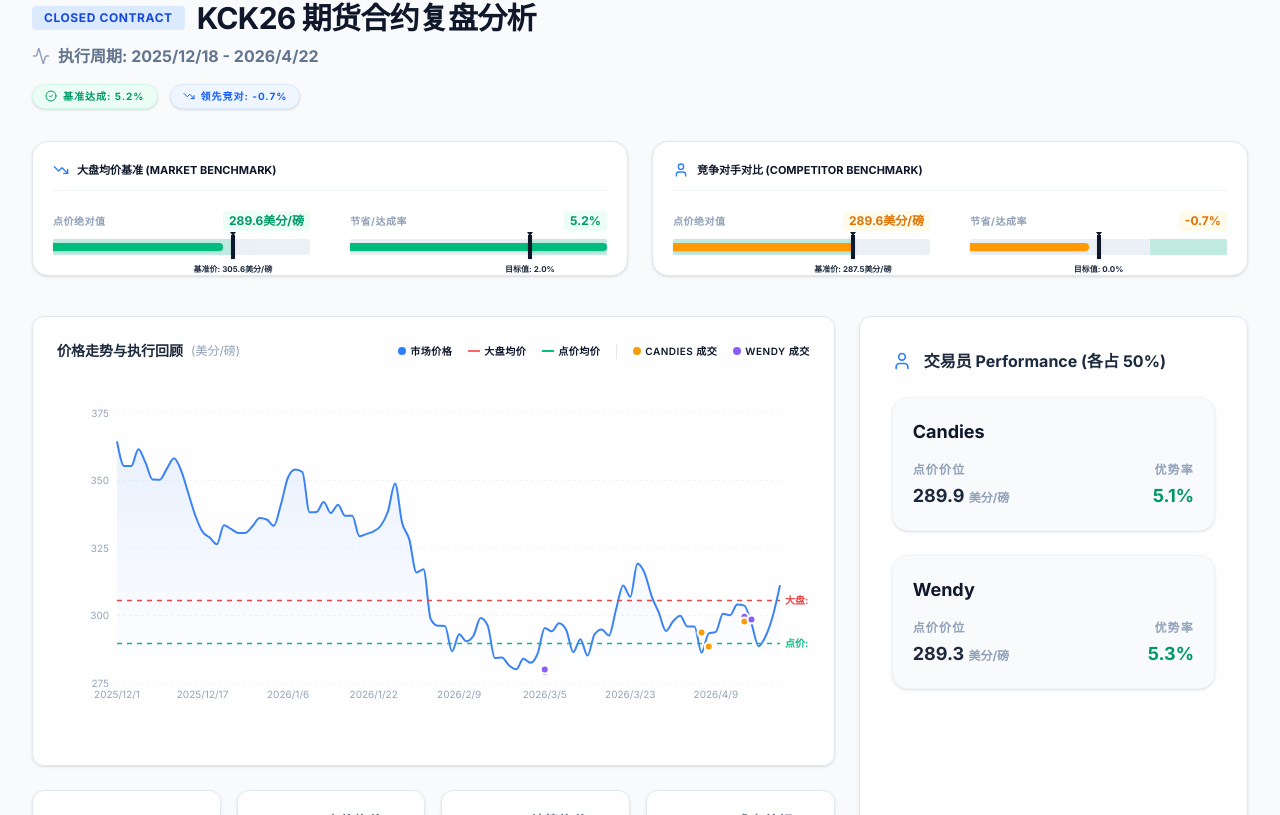
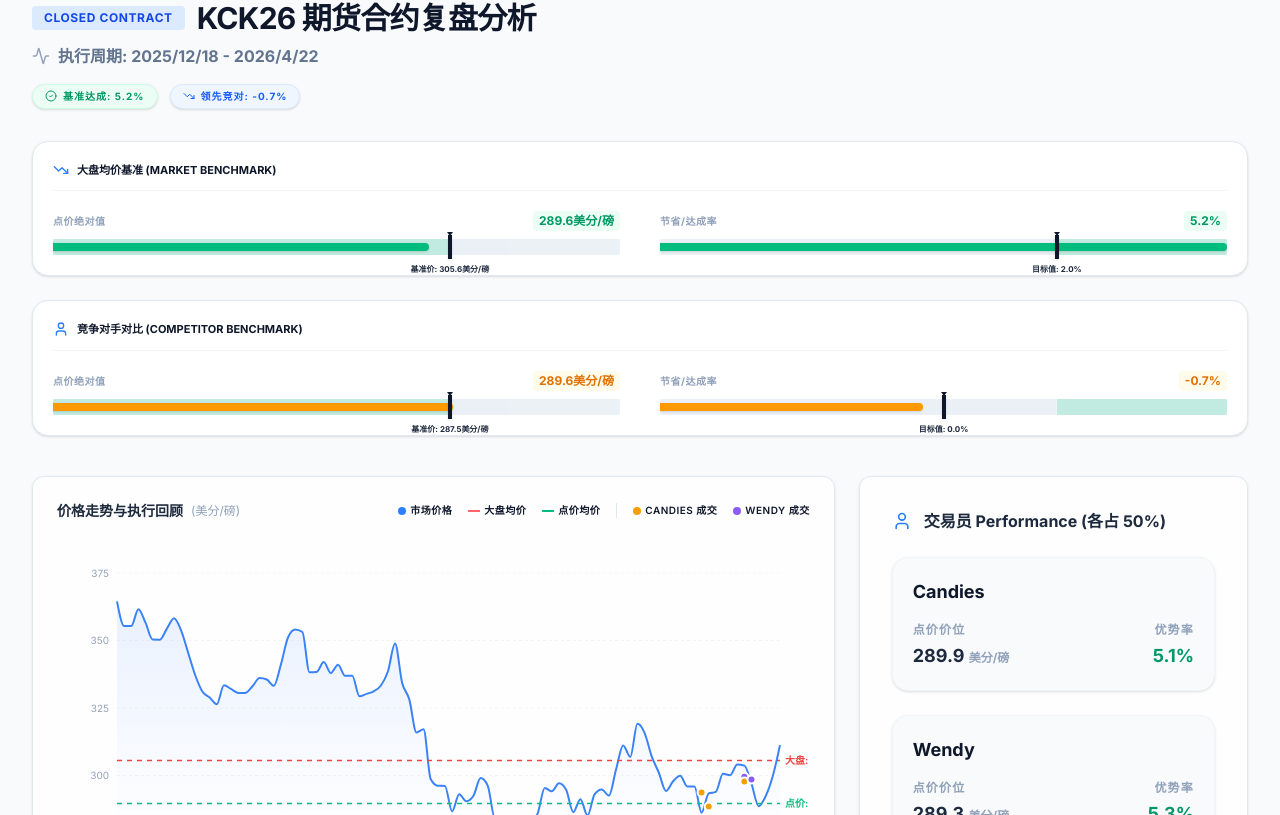
Before and after one commit to lomohu1999/coffee-risk-board, a React (Vite) app: page / in a window 1280 px wide. Shown: the part 1265-2080 px from the top of the page. Built offline with nearby package versions, Linux system fonts and the light colour scheme.

Commit message:
Add files via upload

```diff
--- a/index.html
+++ b/index.html
@@ -3,7 +3,7 @@
   <head>
     <meta charset="UTF-8" />
     <meta name="viewport" content="width=device-width, initial-scale=1.0" />
-    <title>亿丰咖啡生豆采购风险管理看板</title>
+    <title>My Google AI Studio App</title>
   </head>
   <body>
     <div id="root"></div>
--- a/src/components/RiskDashboard.tsx
+++ b/src/components/RiskDashboard.tsx
@@ -208,7 +208,7 @@ const ContractAnalysis = ({ contract }: any) => {
           </div>
         </div>
 
-        <div className="grid grid-cols-1 md:grid-cols-2 gap-6 w-full">
+        <div className="grid grid-cols-1 gap-6 w-full">
            <KPIModule
              title="大盘均价基准 (Market Benchmark)"
              absolute={marketAbsolute}
```
